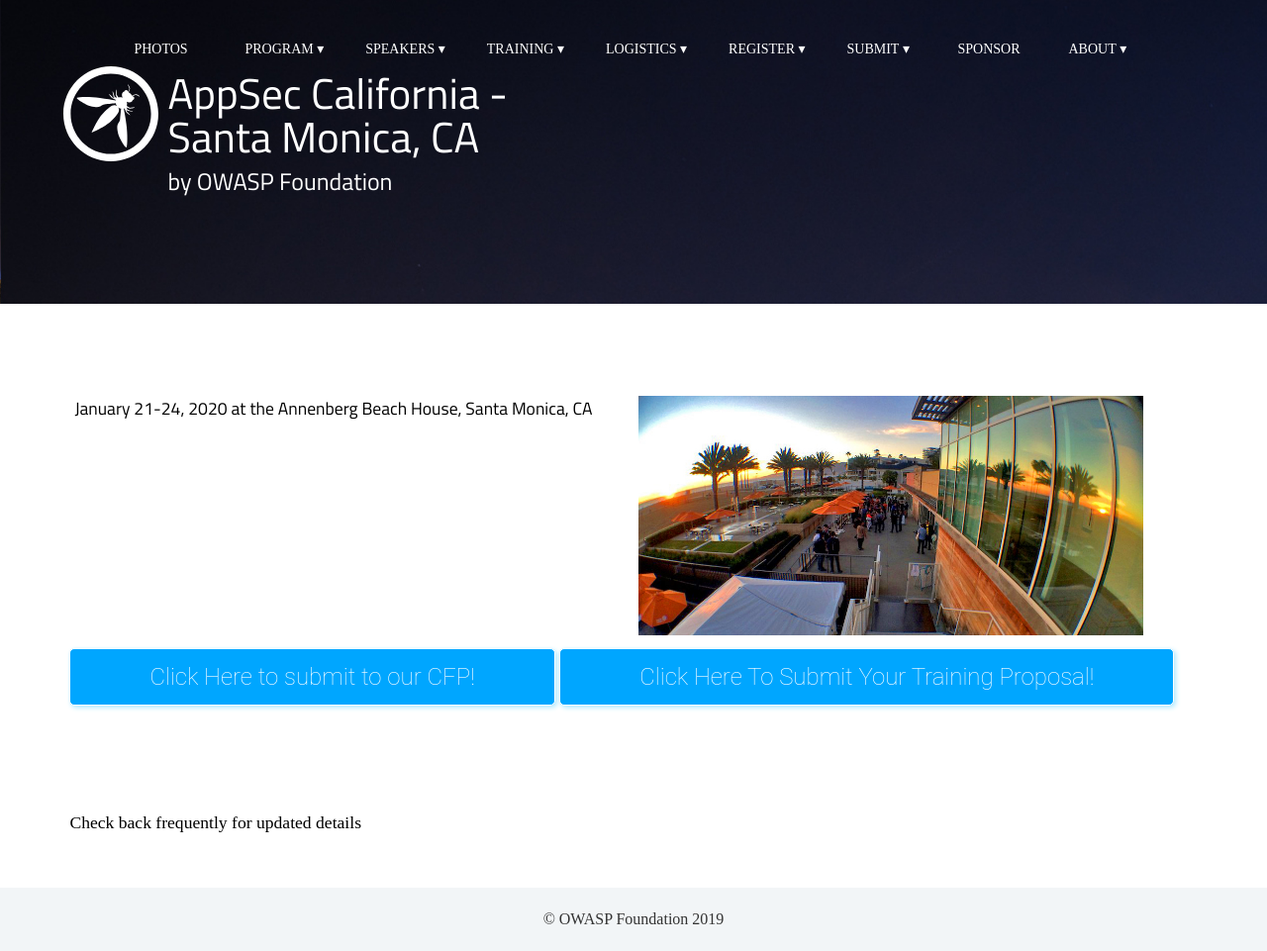
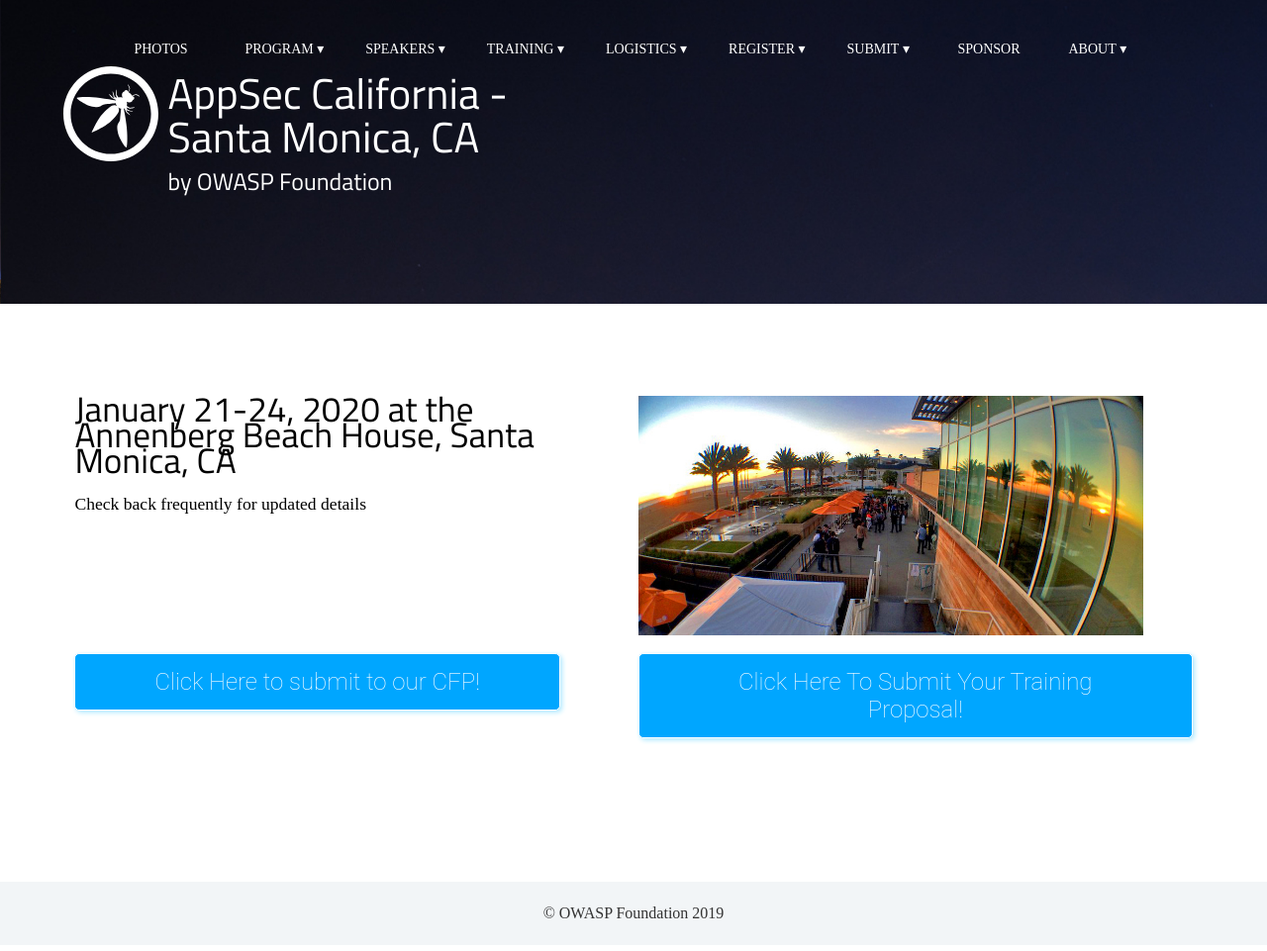
Before and after one commit to OWASP/2020-appseccalifornia, a Jekyll site: the page built from index.html, in a window 1280 px wide. Shown: the whole page at 99% size. Built offline with Jekyll 4.4.1, drawn with Linux system fonts in a browser that asks for light colours; some web fonts are replaced.

Commit message:
putting buttons in flex boxes

```diff
--- a/index.html
+++ b/index.html
@@ -11,23 +11,25 @@
 <br>
 <br>
 <div class="row">
-<div class="column"><h3>January 21-24, 2020 at the Annenberg Beach House, Santa Monica, CA</h3></div>
+<div class="column"><h2>January 21-24, 2020 at the Annenberg Beach House, Santa Monica, CA</h2><p>Check back frequently for updated details</p></div>
 <br>
 <br>
 <div class="column"><img src="../assets/images/fisheye.jpg" width="510"></div>
 <br>
 <br>
 </div>
-<div>
+<div class="row">
+	<div class="column">
 	<button name="cfpBUton" class="button" onclick="window.location.href='https://owasp.submittable.com/submit/147365/appsec-callifornia-2020-call-for-presentations';">Click Here to submit to our CFP!</button>
-
+	</div>
+	<div class="column">
 	<button name="cftButton" class="button" onclick="window.location.href='https://owasp.submittable.com/submit/147366/appsec-callifornia-2020-call-for-trainers';">Click Here To Submit Your Training Proposal!</button>
+	</div>
 </div>
 <br>
 <br>
 <br>
 <br>
-	<p>Check back frequently for updated details</p>
 
 
 </section>
```
